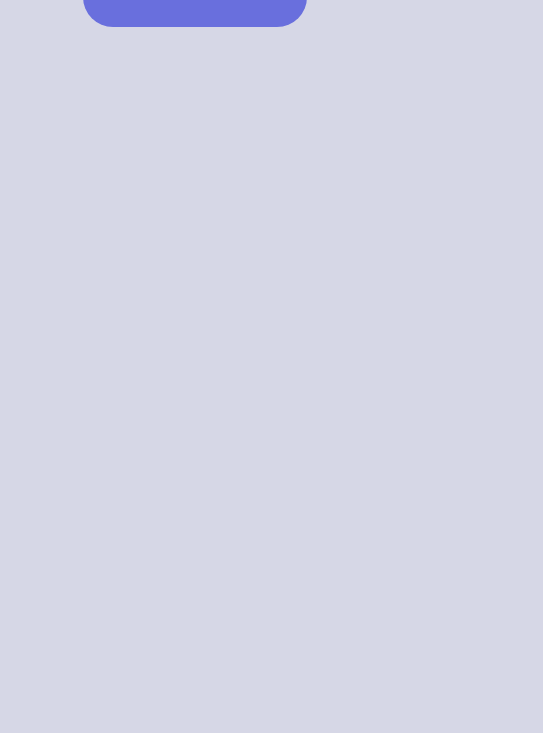
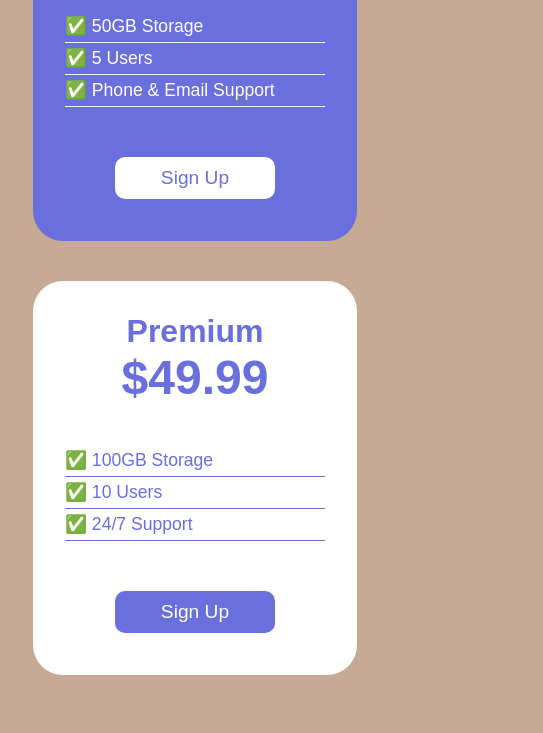
Before and after one commit to JD-R0driguez/pricing-table, a plain HTML site: page index.html in a window 390 px wide. Shown: the part 645-1378 px from the top of the page, 543 px wide, since content can reach past the window. Before the commit the page ends 860 px from the top, so only its background shows below. Drawn offline with Linux system fonts and the light colour scheme; a web font is replaced by a local one.

Commit message:
Add media query styles.css

```diff
--- a/styles.css
+++ b/styles.css
@@ -87,6 +87,17 @@ li {
 
 
 /* Hint: What can you do with a media query and flexbox? */
-@media (max-width: 1250px) {
-
+@media (max-width: 800px) {
+    body {
+        height: 100%;
+        padding: 50px;
+        background-color: hsl(26, 30%, 68%);
+    }
+    .pricing-container {
+        flex-direction: column;
+        gap: 40px;
+    }
+    .pricing-plan {
+        width: 260px;
+    }
 }
```
